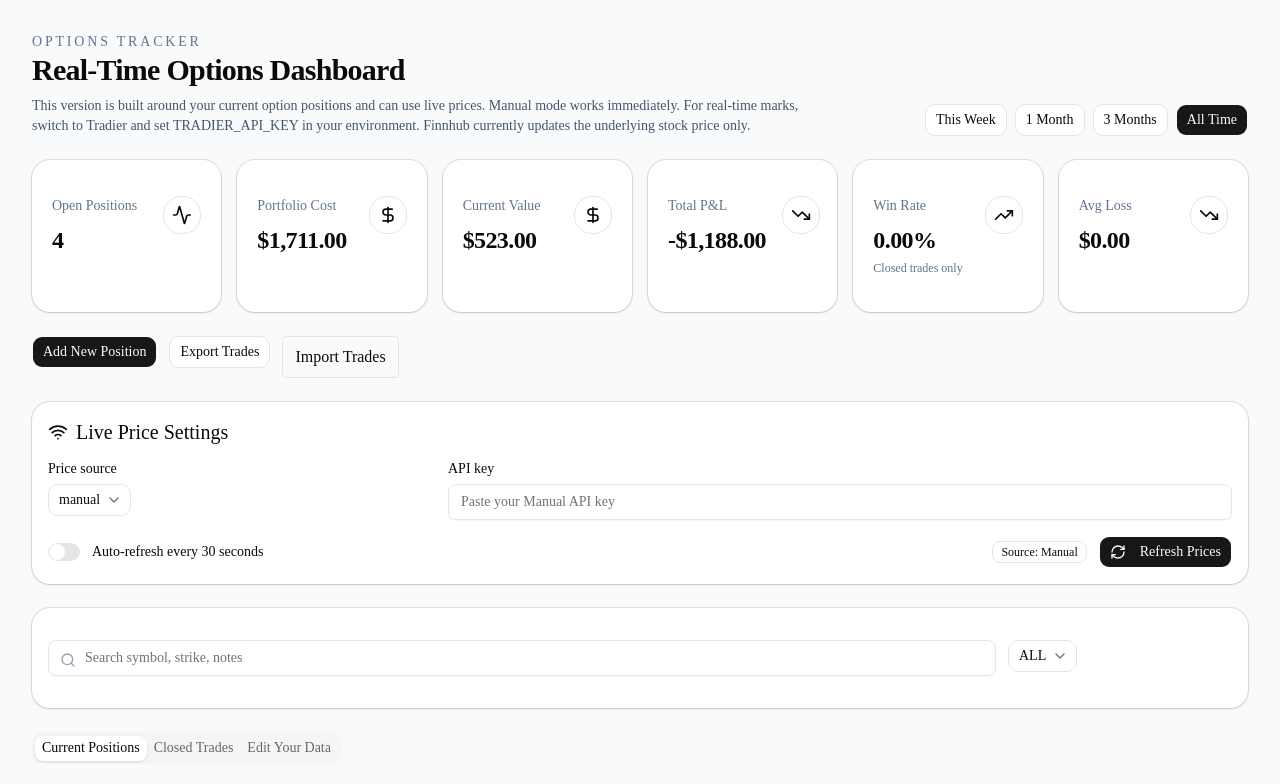
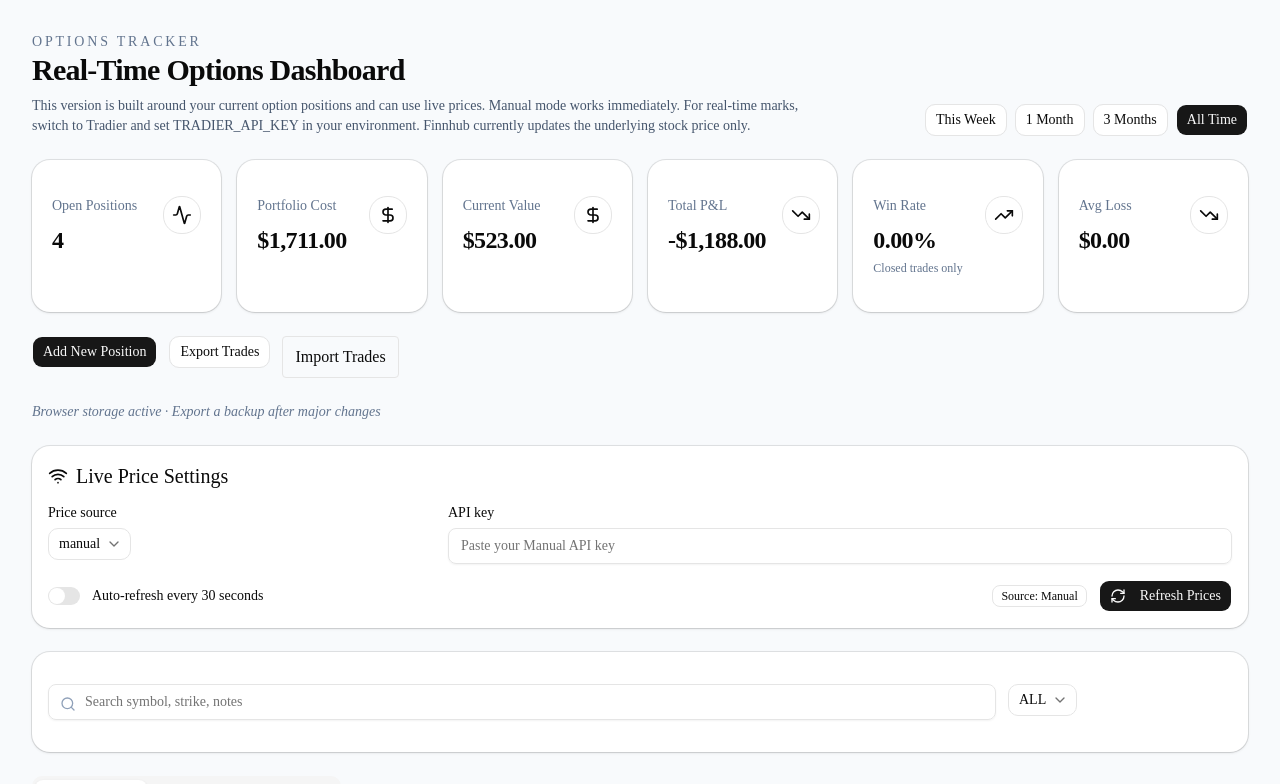
Before and after one commit to kellylinwright-sa/options-dashboard, a Next.js app in the folder options-dashboard-app/: page / in a window 1280 px wide. Shown: the top 784 px of the page. Built offline with nearby package versions, Linux system fonts and the light colour scheme.

Commit message:
added timestamp

```diff
--- a/options-dashboard-app/app/page.tsx
+++ b/options-dashboard-app/app/page.tsx
@@ -427,6 +427,7 @@ export default function OptionsTradeDashboard() {
   const [autoRefresh, setAutoRefresh] = useState(false);
   const [refreshing, setRefreshing] = useState(false);
   const [lastRefresh, setLastRefresh] = useState<Date | null>(null);
+  const [lastSavedAt, setLastSavedAt] = useState<Date | null>(null);
   const [error, setError] = useState("");
   const [sourceLabel, setSourceLabel] = useState("Manual");
   const [isAddOpen, setIsAddOpen] = useState(false);
@@ -464,10 +465,12 @@ export default function OptionsTradeDashboard() {
   function syncJson(nextTrades: Trade[]) {
   setTrades(nextTrades);
   setRawJson(JSON.stringify(nextTrades, null, 2));
+
   try {
     localStorage.setItem("options-dashboard-trades", JSON.stringify(nextTrades));
+    setLastSavedAt(new Date());
   } catch {
-      // ignore storage errors (e.g. private browsing quota)
+    // ignore storage errors
   }
 }
 
@@ -942,7 +945,11 @@ export default function OptionsTradeDashboard() {
             </DialogContent>
           </Dialog>
         </div>
-
+<div className="text-sm text-slate-500 mt-2 italic">
+  {lastSavedAt
+    ? `Saved locally at ${new Date(lastSavedAt).toLocaleTimeString()} · Browser storage active · Export a backup after major changes`
+    : "Browser storage active · Export a backup after major changes"}
+</div>
         <Card className="rounded-2xl shadow-sm">
           <CardHeader>
             <CardTitle className="flex items-center gap-2 text-xl">
```
Lines whose indentation alone changed are shown as unchanged.
